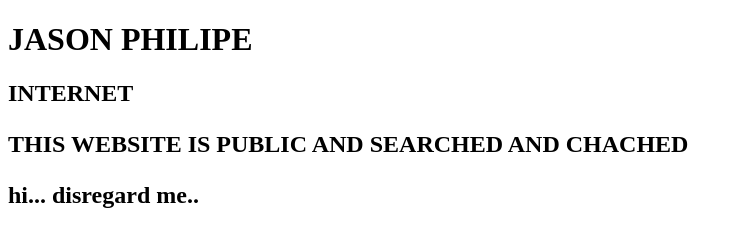
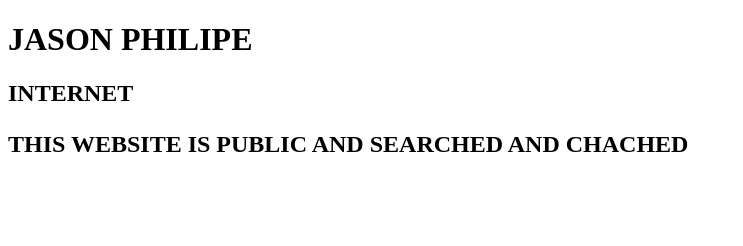
Before and after one commit to applesarefum/really-bad-webpage-thing, a plain HTML site: page index.html in a window 1280 px wide. Shown: the whole page, without its empty margins (0-743 px from the left). Drawn offline with Linux system fonts and the light colour scheme.

Commit message:
I don't remember making this edit, but whatevs
qwe

```diff
--- a/index.html
+++ b/index.html
@@ -7,17 +7,9 @@
 <h1>JASON PHILIPE</h1>
 <h2>INTERNET<h2/>
 <p>THIS WEBSITE IS PUBLIC
+
 AND SEARCHED
+
 AND CHACHED</p>
-
-
-
-
-
-
-
-
-
-hi... disregard me..
 </body>
 </html>
```
